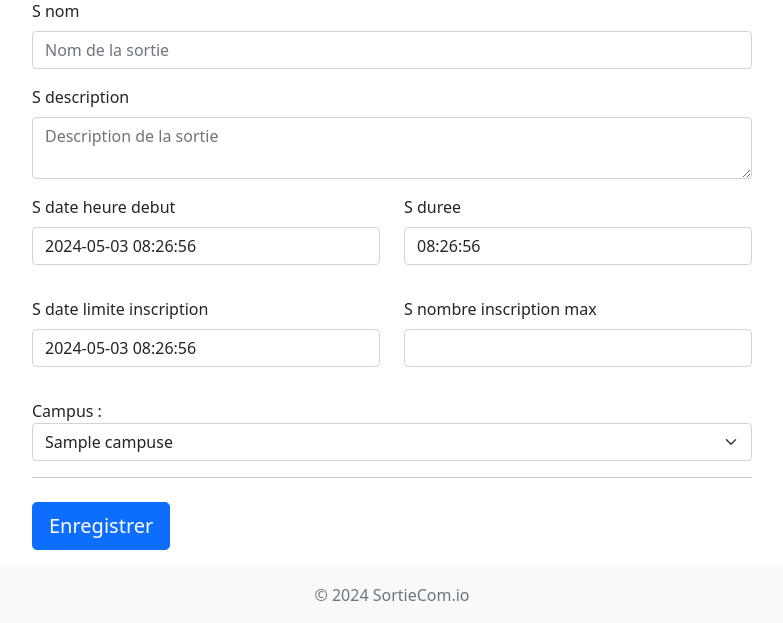
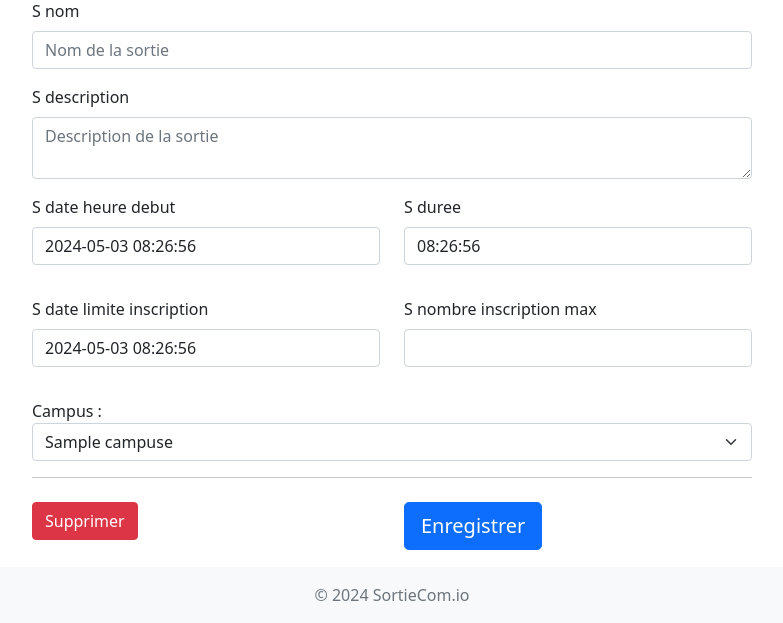
Before and after one commit to AleksanderMukhin/SoriteCom, a Symfony app: template templates/main/modifier.html.twig in a window 1280 px wide. Shown: the part 177-800 px from the top of the page, without its empty margins (248-1031 px from the left). Run offline with Twig, Linux system fonts and the light colour scheme; the template is opened without the code that fills it: most values are stand-ins (such as "Sample title", 1, 10 or a date in 2020); form fields are guessed from the names that the template uses; some libraries are stand-ins or nearby versions.

Commit message:
Baptiste: Ajoute de la suppression de sortie depuis la page de modification

```diff
--- a/config/routes.yaml
+++ b/config/routes.yaml
@@ -20,3 +20,7 @@ sortie_details:
     path: /accueil/details/{id}
     controller: App\Controller\SortieController::sortie_details
     methods: GET
+
+supprimer_sortie:
+    path: '/sortie/{id}/supprimer'
+    controller: 'App\Controller\SortieController::supprimerSortie'
--- a/templates/main/modifier.html.twig
+++ b/templates/main/modifier.html.twig
@@ -38,7 +38,14 @@
                     </select>
                 </div>
                 <hr class="mb-4"/>
-                <button class="btn btn-primary btn-lg btn-block" type="submit">Enregistrer</button>
+                <div class="row">
+                <div class="col-md-6 mb-3">
+                     <a href="{{ path('supprimer_sortie', {'id': sortie.id}) }}" class="btn btn-danger">Supprimer</a>
+                </div>
+                <div class="col-md-6 mb-3">
+                    <button class="btn btn-primary btn-lg btn-block" type="submit">Enregistrer</button>
+                </div>
+</div>
                 {{ form_end(form) }}
             </form>
         </div>
```
Also changed, not shown: src/Controller/SortieController.php (+17 -0 lines).
